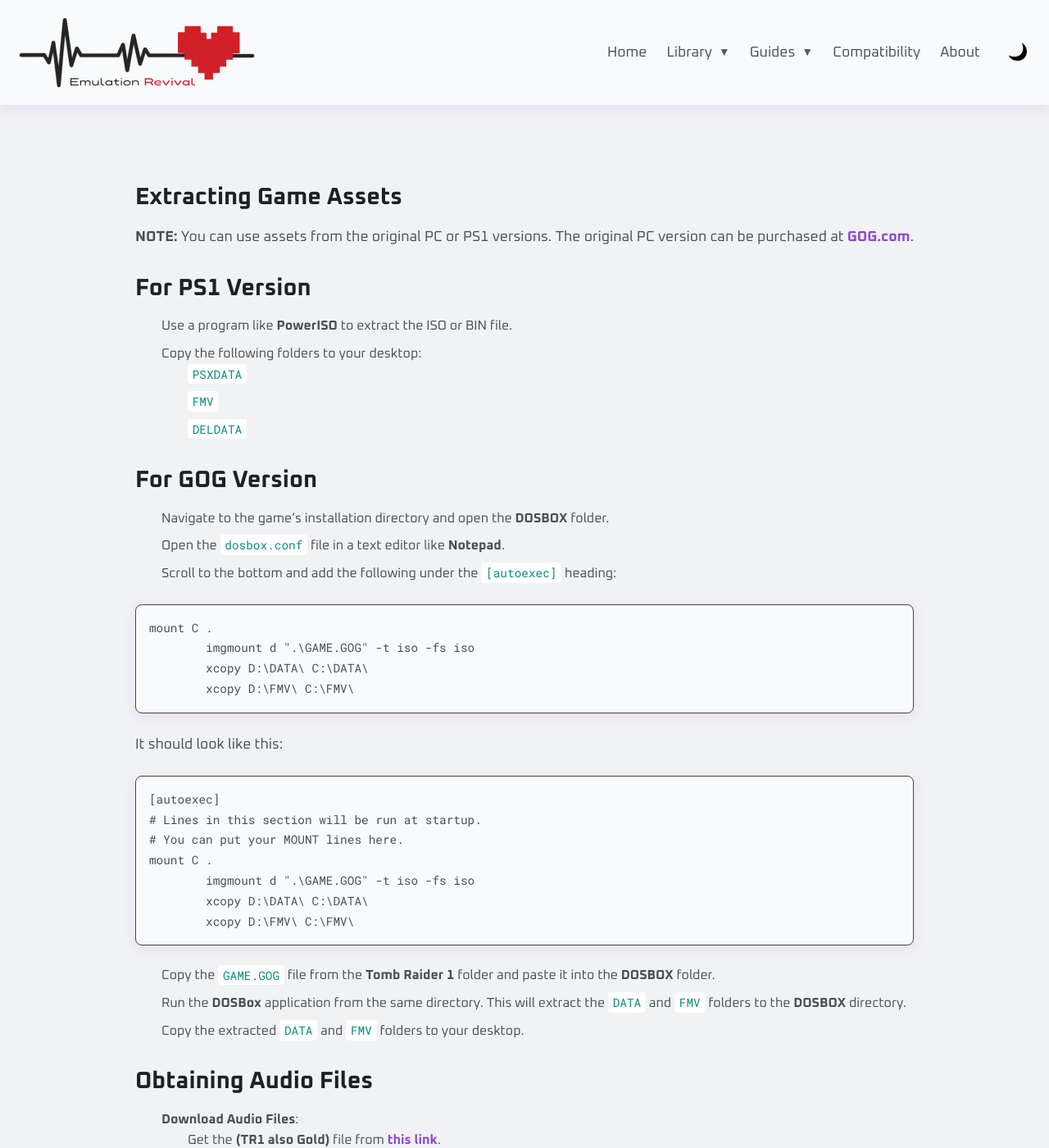
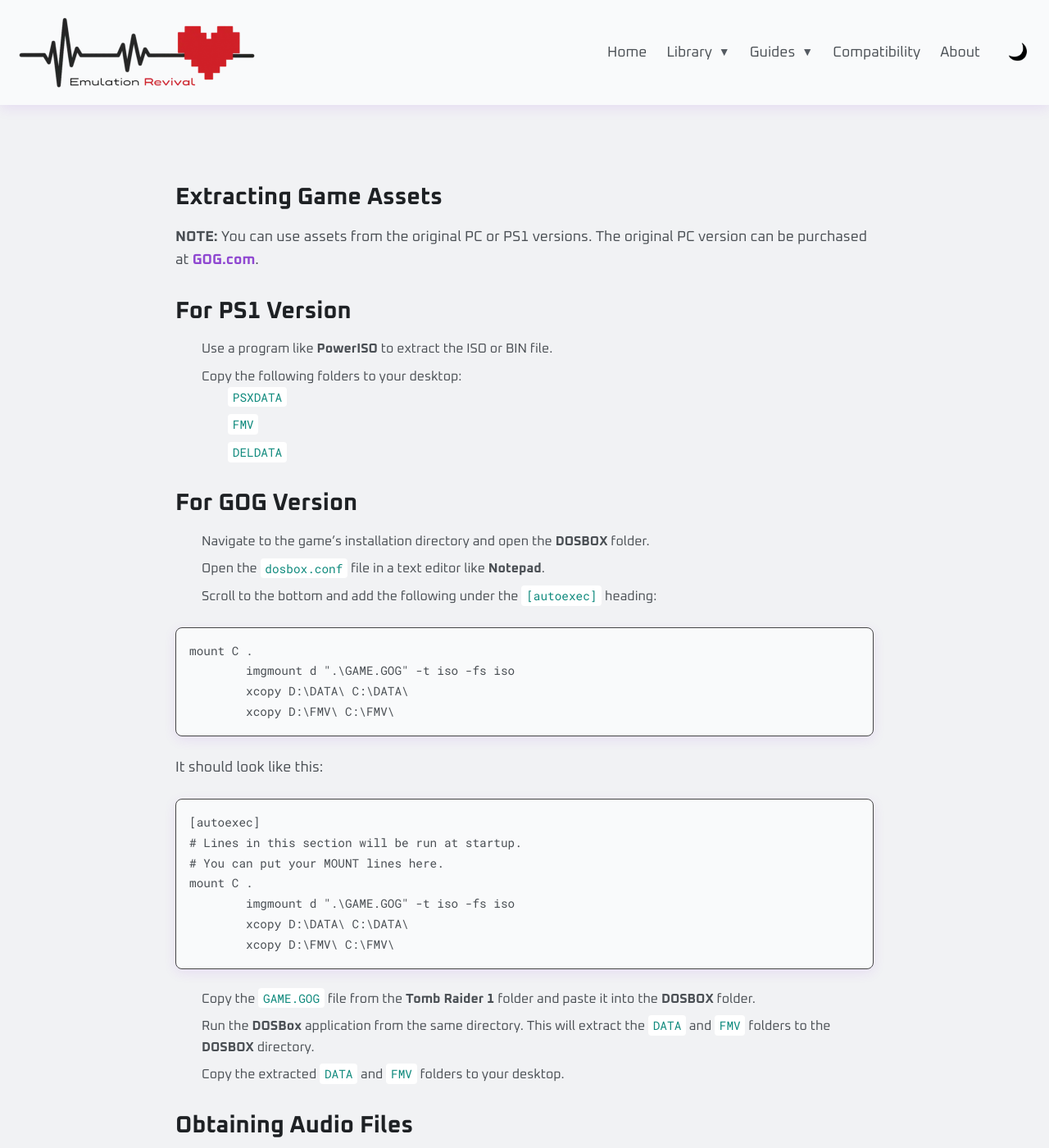
Before and after one commit to EmulationRevival/emulationrevival.github.io, a Jekyll site: the page built from guides/ports/openlara.md, in a window 1280 px wide and 1400 px high. Shown: the whole window at 82% size. Built offline with Jekyll 4.4.1, drawn with Linux system fonts in a browser that asks for light colours.

Commit message:
Markdown fixes

```diff
--- a/_layouts/template.html
+++ b/_layouts/template.html
@@ -81,10 +81,15 @@
 </header>
 
 <main id="main-content">
-    <div class="container section-padded markdown-content">
-        {{ content }}
+    <div class="container section-padded">
+
+        <div class="markdown-content">
+            {{ content }}
+        </div>
+
     </div>
 </main>
+
 
 <footer class="main-footer">
     <div class="container footer-content">
--- a/_sass/base/_markdown.scss
+++ b/_sass/base/_markdown.scss
@@ -1,6 +1,10 @@
+/* --- Markdown Container --- */
 .markdown-content {
     max-width: 900px;
+    width: 100%;
     margin: 0 auto;
+    padding: 0 var(--spacing-lg);
+    box-sizing: border-box;
 }
 
 /* Adjust heading spacing for document flow */
@@ -49,7 +53,7 @@
     margin-bottom: 0;
 }
 
-/* Inline Code */
+/* Inline Code  */
 .markdown-content code {
     font-family: var(--font-secondary);
     background-color: var(--color-background-light);
@@ -57,14 +61,18 @@
     padding: 0.2em 0.4em;
     border-radius: var(--border-radius-sm);
     font-size: 0.9em;
+    overflow-wrap: break-word;
+    word-break: break-word;
+    white-space: pre-wrap;
 }
 
-/* Code Blocks (Pre-formatted text) */
+/* Code Blocks */
 .markdown-content pre {
     background-color: var(--color-background-medium);
     padding: var(--spacing-md);
     border-radius: var(--border-radius-md);
     overflow-x: auto;
+    max-width: 100%;
     margin: var(--spacing-lg) 0;
     border: 1px solid var(--color-border);
     box-shadow: var(--box-shadow-light);
@@ -76,6 +84,9 @@
     padding: 0;
     font-size: 0.9em;
     border-radius: 0;
+    white-space: pre;
+    word-break: normal;
+    overflow-wrap: normal;
 }
 
 /* Tables */
@@ -85,7 +96,8 @@
     margin: var(--spacing-lg) 0;
     background-color: var(--color-background-medium);
     border-radius: var(--border-radius-md);
-    overflow: hidden;
+    display: block;
+    overflow-x: auto;
     box-shadow: var(--box-shadow-light);
 }
 
@@ -95,6 +107,7 @@
     text-align: left;
     border-bottom: 1px solid var(--color-border);
     color: var(--color-text-light);
+    min-width: 120px;
 }
 
 .markdown-content th {
```
